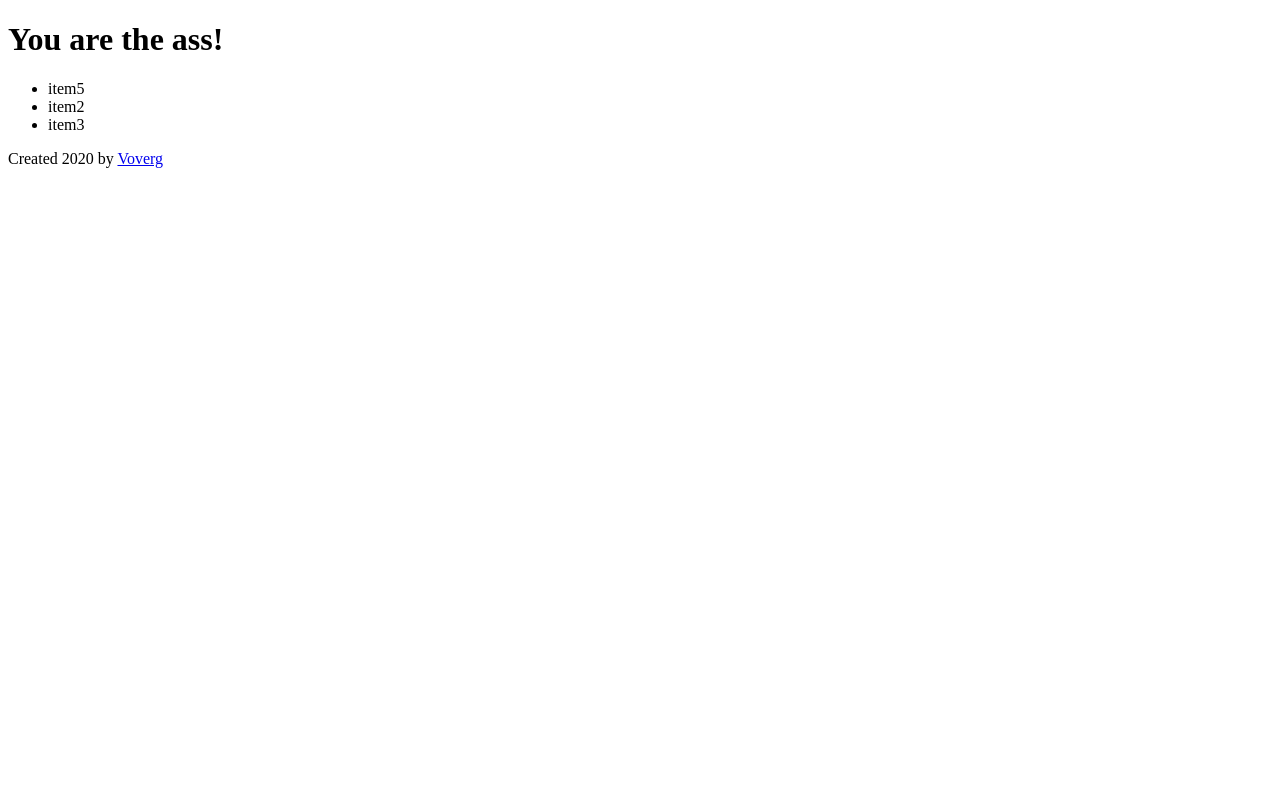
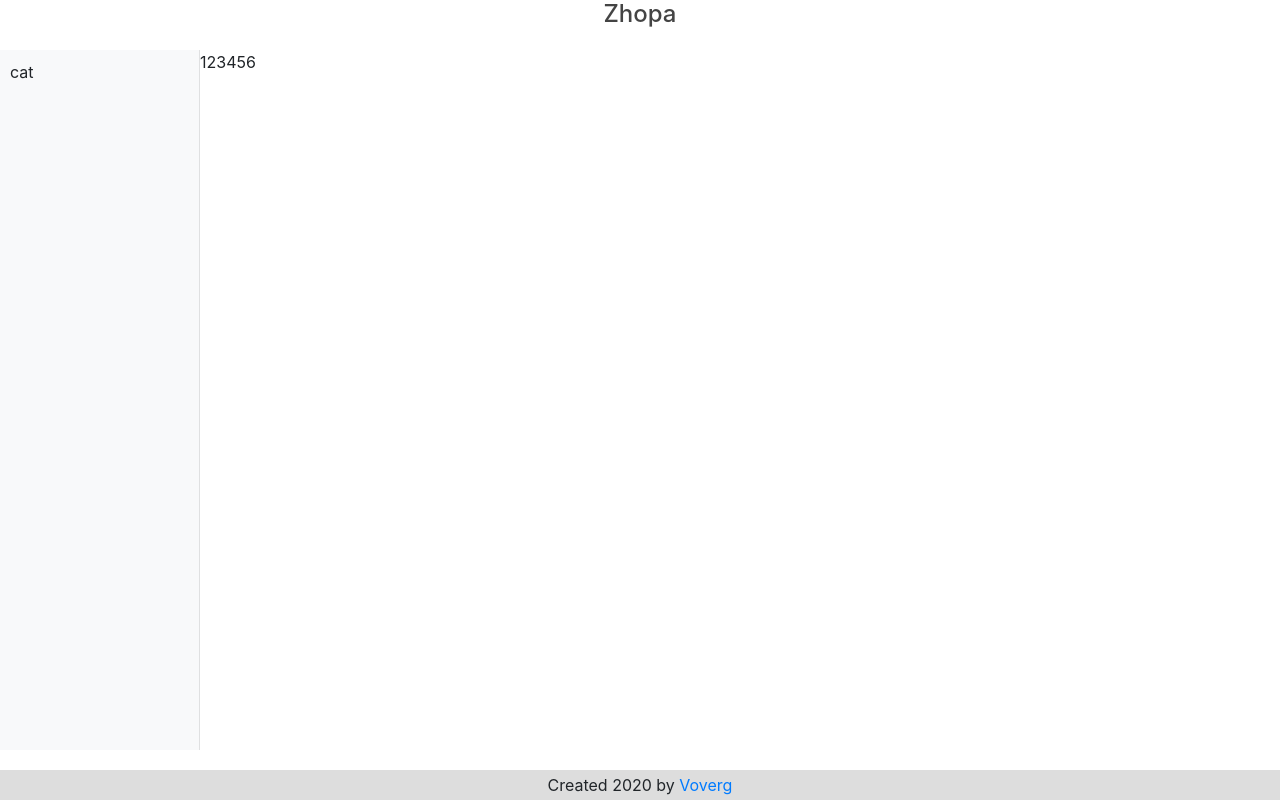
Before and after one commit to voverg/site-constructor, a website built with webpack: page src/index.html in a window 1280 px wide. Built offline with nearby package versions, Linux system fonts and the light colour scheme.

Commit message:
Created main structure of the project

```diff
--- a/package.json
+++ b/package.json
@@ -10,7 +10,9 @@
   "author": "Vladimir Petrov <voverg81@mail.ru",
   "license": "ISC",
   "devDependencies": {
+    "css-loader": "^4.2.1",
     "html-webpack-plugin": "^4.3.0",
+    "style-loader": "^1.2.1",
     "webpack": "^4.44.1",
     "webpack-cli": "^3.3.12",
     "webpack-dev-server": "^3.11.0"
--- a/src/index.html
+++ b/src/index.html
@@ -7,24 +7,20 @@
     <meta name="keywords" content="html, css, javascript">
     <!-- <meta name="og:image" content="img/social.jpg"> -->
     <title>Constructor</title>
-    <link href="https://fonts.googleapis.com/css?family=Roboto:300,300i,400,400i,700,700i&display=swap&subset=cyrillic" rel="stylesheet">
+    <!-- <link href="https://fonts.googleapis.com/css?family=Roboto:300,300i,400,400i,700,700i&display=swap&subset=cyrillic" rel="stylesheet"> -->
     <!-- <link rel="shortcut icon" href="img/favicon.ico" type="image/x-icon"> -->
     <!-- <link rel="stylesheet" href="css/font-awesome.css"> -->
-    <!-- <link rel="stylesheet" href="css/style.css"> -->
+    <link rel="stylesheet" href="https://stackpath.bootstrapcdn.com/bootstrap/4.5.2/css/bootstrap.min.css" integrity="sha384-JcKb8q3iqJ61gNV9KGb8thSsNjpSL0n8PARn9HuZOnIxN0hoP+VmmDGMN5t9UJ0Z" crossorigin="anonymous">
+    <!-- <link rel="stylesheet" href="styles/main.css"> -->
 </head>
 <body>
-    <div class="container">
+    <div id="app" class="container-fluid">
         <header class="header">
             <h1>Zhopa</h1>
         </header>
 
-        <div class="content">
-            <ul>
-                <li>item5</li>
-                <li>item2</li>
-                <li>item3</li>
-            </ul>
-        </div>
+        <div id="panel" class="bg-light sidebar">cat</div>
+        <div id="site" class="content">123456</div>
 
         <footer class="footer">
             <p>Created 2020 by <a href="https://github.com/voverg" target="_blank">Voverg</a></p>
--- a/src/index.js
+++ b/src/index.js
@@ -1,3 +1,4 @@
 import './module.js';
+import './styles/main.css';
 
 console.log('I am the index.js');
--- a/src/module.js
+++ b/src/module.js
@@ -1,3 +1 @@
 console.log('I am a module');
-
-document.querySelector('h1').textContent = 'You are the ass!'
--- /dev/null
+++ b/src/styles/main.css
@@ -0,0 +1,44 @@
+# app {
+    position: relative;
+}
+
+h1 {
+    text-align: center;
+    font-size: 1.5rem;
+    color: #444;
+}
+
+.content {
+    position: absolute;
+    top: 50px;
+    right: 0;
+    left: 200px;
+    bottom: 50px;
+}
+
+.sidebar {
+    position: fixed;
+    top: 50px;
+    left: 0;
+    bottom: 50px;
+    width: 200px;
+    z-index: 100;
+    padding: 10px;
+    box-shadow: inset -1px 0 0 rgba(0, 0, 0, .1);
+    overflow-y: auto;
+}
+
+footer {
+    position: absolute;
+    left: 0;
+    bottom: 0;
+    right: 0;
+    display: flex;
+    justify-content: space-around;
+    align-items: center;
+    height: 30px;
+    background-color: #ddd;
+}
+footer p {
+    margin: 0;
+}
--- a/webpack.config.js
+++ b/webpack.config.js
@@ -14,5 +14,13 @@ module.exports = {
         new HtmlWebpackPlugin({
             template: './src/index.html'
         })
-    ]
+    ],
+    module: {
+        rules: [
+            {
+                test: /\.css$/i,
+                use: ['style-loader', 'css-loader'],
+            },
+        ],
+    },
 };
```
Also changed, not shown: 1 other file.
